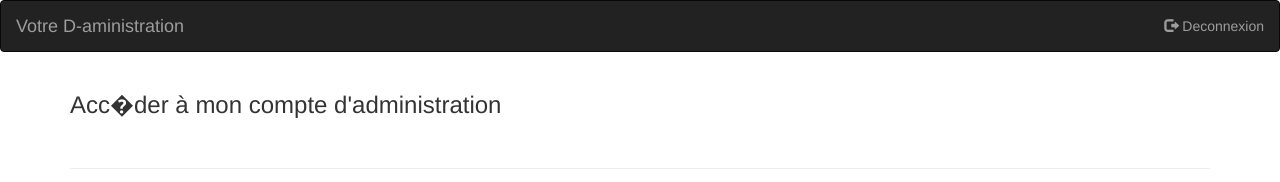
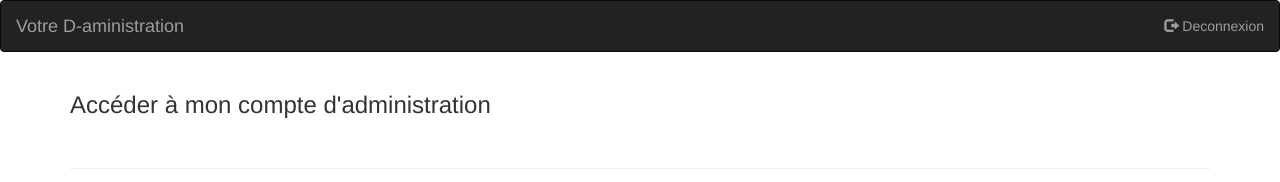
Before and after one commit to hubnic/GTI525_banque2_Prototype_Statique, a plain HTML site: page admin_auth.html in a window 1280 px wide. Shown: the top 182 px of the page. Drawn offline with Linux system fonts and the light colour scheme.

Commit message:
correction accents

```diff
--- a/admin_auth.html
+++ b/admin_auth.html
@@ -26,7 +26,7 @@
 	</nav>
 
 	<div class="container">
-		<h3>Acc�der à mon compte d'administration</h3>
+		<h3>Accéder à mon compte d'administration</h3>
 		<br>
 		<hr>
 		<form method="post" id="login" action="#" role="form">
```
